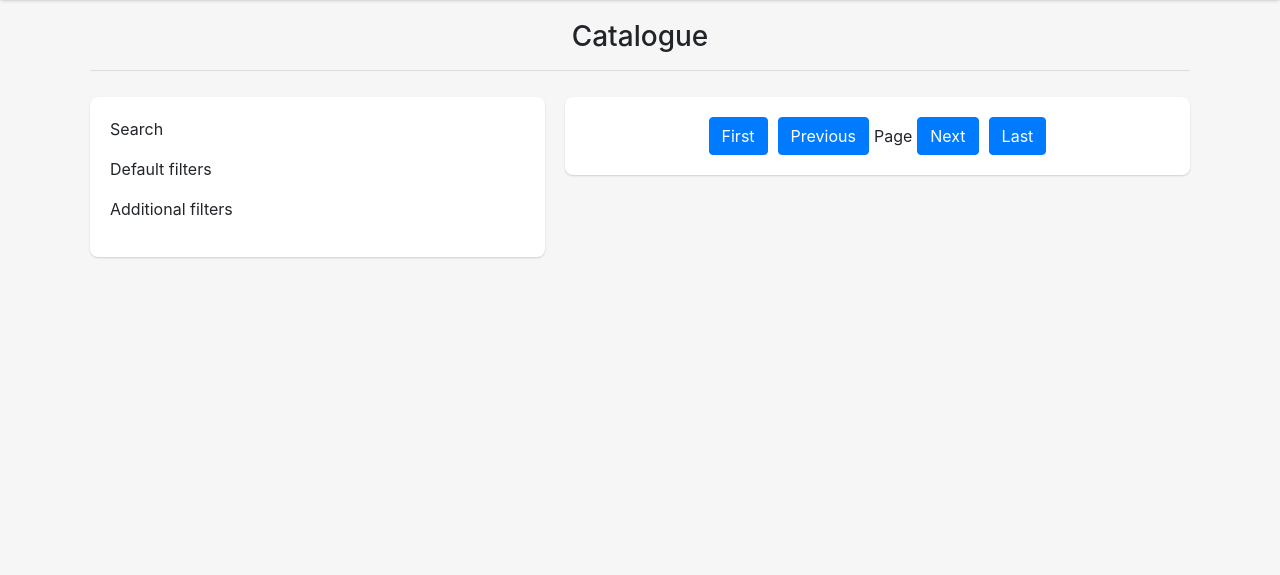
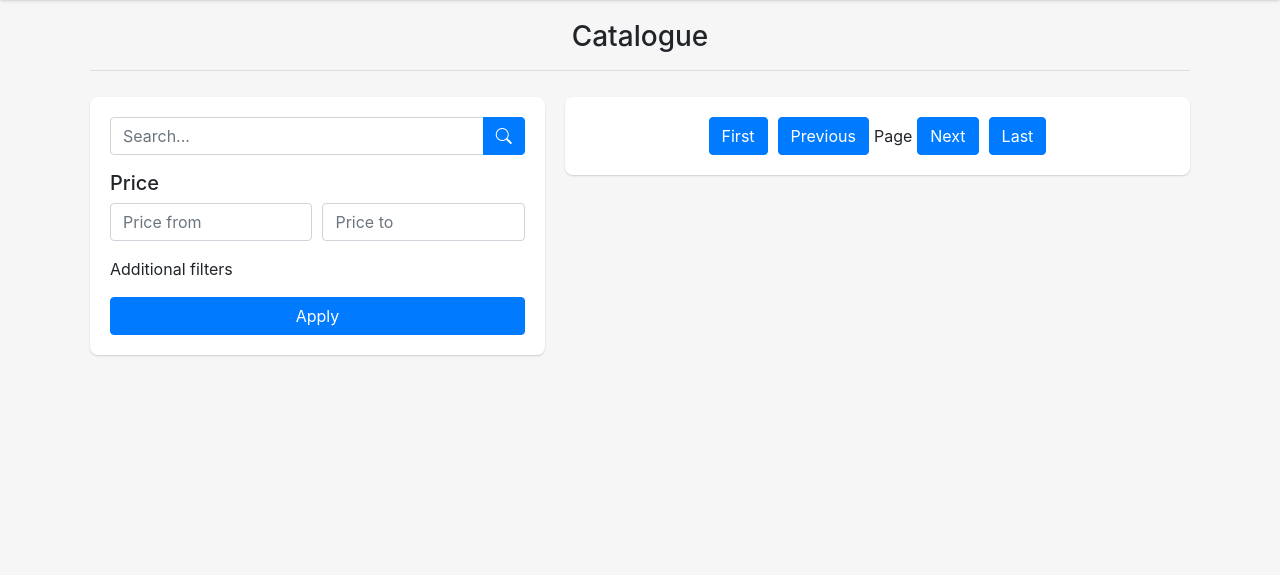
Before and after one commit to Lomank123/reclothes, a Django app: page /catalogue/ in a window 1280 px wide. Shown: the part 60-635 px from the top of the page. Run offline with Django 4.2, Linux system fonts and the light colour scheme; data comes from the database, SQL or seed files in the repository; data that the repository does not hold is empty; some libraries are stand-ins or nearby versions.

Commit message:
Add filters block
- Add price filters
- Add search
- Remove extra filter fields

```diff
--- a/reclothes/catalogue/filters.py
+++ b/reclothes/catalogue/filters.py
@@ -4,10 +4,14 @@ from catalogue.models import Product
 
 
 class CatalogueFilter(filters.FilterSet):
-    price_from = filters.NumberFilter(field_name="regular_price", lookup_expr="gte")
-    price_to = filters.NumberFilter(field_name="regular_price", lookup_expr="lte")
-    published = filters.DateFromToRangeFilter(field_name="creation_date")
-    in_stock = filters.NumberFilter(field_name="quantity", lookup_expr="gte")
+    price_from = filters.NumberFilter(
+        field_name="regular_price",
+        lookup_expr="gte"
+    )
+    price_to = filters.NumberFilter(
+        field_name="regular_price",
+        lookup_expr="lte"
+    )
 
     class Meta:
         model = Product
@@ -18,6 +22,4 @@ class CatalogueFilter(filters.FilterSet):
             'product_type_id',
             'price_from',
             'price_to',
-            'published',
-            'in_stock',
         ]
--- a/reclothes/static/catalogue/css/catalogue.css
+++ b/reclothes/static/catalogue/css/catalogue.css
@@ -13,6 +13,32 @@
   margin-right: 20px;
 }
 
+
+/* Default filters */
+#default-filters-block {
+  display: flex;
+  flex-direction: column;
+}
+
+#price-filter-block {
+  display: flex;
+}
+
+.price-from-input-block {
+  margin-right: 5px;
+}
+
+.price-to-input-block {
+  margin-left: 5px;
+}
+
+#apply-filters-btn {
+  width: 100%;
+}
+
+
+/* Pagination */
+
 #pagination-block {
   width: 100%;
   display: flex;
--- a/reclothes/static/catalogue/js/catalogue.js
+++ b/reclothes/static/catalogue/js/catalogue.js
@@ -1,5 +1,9 @@
 const catalogueBlock = $('#catalogue-block');
 const productsBlock = $('#products-block');
+const applyButton = $('#apply-filters-btn');
+applyButton.click(setFilterData);
+const searchButton = $('#search-btn');
+searchButton.click(setSearchData);
 
 
 function handleFilterClick(url) {
@@ -42,6 +46,11 @@ function setCatalogue(data) {
 
 
 function setPagination(paginationData) {
+    // Set pagination text
+    const pageText = $('#pagination-text');
+    pageText.text(`${paginationData.number} of ${paginationData.num_pages}`);
+
+    // Set buttons
     const firstButton = $('#first-btn');
     const previousButton = $('#previous-btn');
     const nextButton = $('#next-btn');
@@ -60,4 +69,44 @@ function setPagination(paginationData) {
 }
 
 
+function setSearchData() {
+    let searchData = {
+        'search': $('#search-input').val(),
+    }
+    handleFilter(searchData);
+}
+
+
+function setFilterData() {
+    let filterData = {
+        'price_from': $('#price-from-input').val(),
+        'price_to': $('#price-to-input').val(),
+    }
+    handleFilter(filterData);
+}
+
+
+function handleFilter(filterData) {
+    const newUrl = new URL(catalogueUrl.href);
+    for (const [key, value] of Object.entries(filterData)) {
+        if (value !== '' && value !== null) {
+            newUrl.searchParams.set(key, value);
+        } else {
+            newUrl.searchParams.delete(key);
+        }
+    }
+    handleFilterClick(newUrl);
+}
+
+
+function setFilters() {
+    const params = new URLSearchParams(window.location.search);
+    $('#price-from-input').val(params.get('price_from'));
+    $('#price-to-input').val(params.get('price_to'));
+    // Search
+    $('#search-input').val(params.get('search'));
+}
+
+
 getCatalogueData(catalogueUrl.href, setCatalogue);
+setFilters();
--- a/reclothes/templates/catalogue/catalogue.html
+++ b/reclothes/templates/catalogue/catalogue.html
@@ -14,11 +14,68 @@
 <hr />
 
 <div id="catalogue-container-block">
+
   <div id="filters-block" class="default-block">
-    <div id="search-block"><p>Search</p></div>
-    <div id="default-filters-block"><p>Default filters</p></div>
-    <div id="additional-filters-block"><p>Additional filters</p></div>
+    <div id="search-block">
+      <div class="input-group mb-3">
+        <input
+          id="search-input"
+          type="text"
+          class="form-control"
+          placeholder="Search..."
+          aria-label="Search..."
+          aria-describedby="basic-addon2"
+        >
+        <div class="input-group-append">
+          <button
+            id="search-btn"
+            class="btn btn-primary"
+            type="button"
+          >
+            <i class="d-flex justify-content-center align-items-center bi bi-search"></i>
+          </button>
+        </div>
+      </div>
+    </div>
+
+
+    <div id="default-filters-block">
+      <h5>Price</h5>
+      <div id="price-filter-block">
+        <div class="input-group mb-3 price-from-input-block">
+          <input
+            id="price-from-input"
+            type="number"
+            class="form-control"
+            placeholder="Price from"
+            aria-label="Price from"
+            aria-describedby="basic-addon2"
+          >
+        </div>
+        <div class="input-group mb-3 price-to-input-block">
+          <input
+            id="price-to-input"
+            type="number"
+            class="form-control"
+            placeholder="Price to"
+            aria-label="Price to"
+            aria-describedby="basic-addon2"
+          >
+        </div>
+      </div>
+    </div>
+
+    <div id="additional-filters-block">
+      <p>Additional filters</p>
+    </div>
+
+    <div id="apply-filters-block">
+      <button id="apply-filters-btn" class="btn btn-primary">Apply</button>
+    </div>
+
   </div>
+
+
   <div id="catalogue-block">
     <div id="products-block"></div>
     <div id="pagination-block" class="default-block">
@@ -29,6 +86,7 @@
       <button id="last-btn" class="btn btn-primary pagination-btn">Last</button>
     </div>
   </div>
+
 </div>
 
 {% endblock content %}
```
